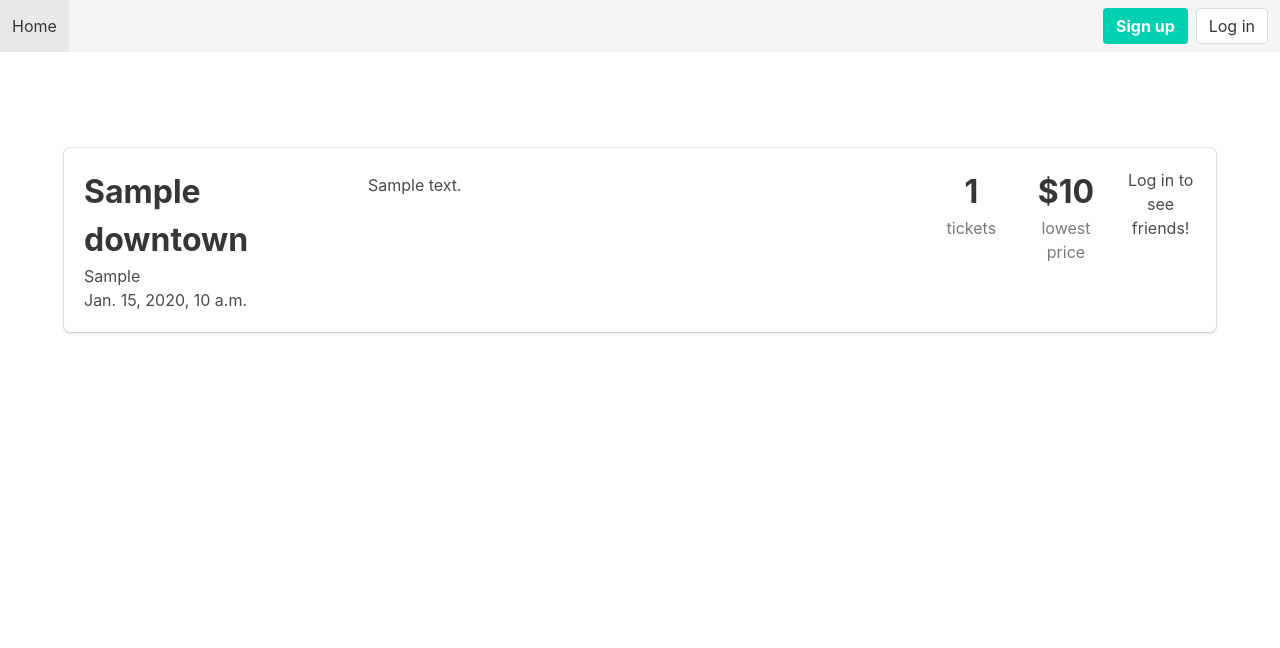
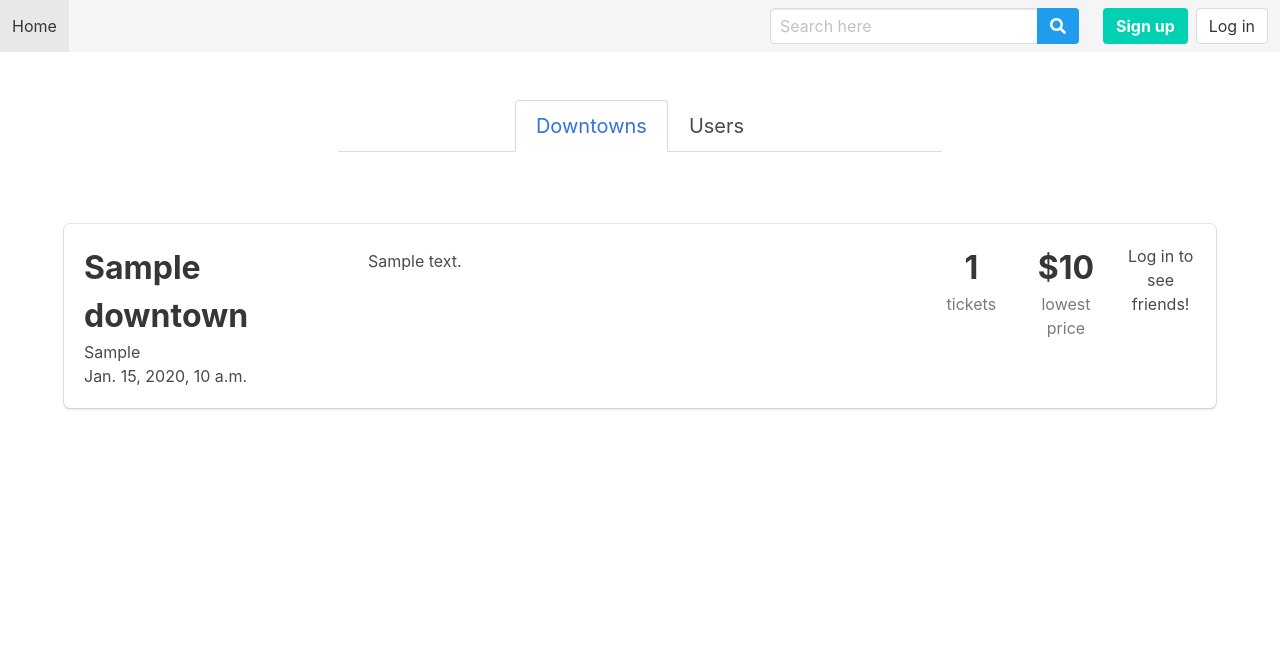
Before and after one commit to ArmaanT/downtown-marketplace, a Django app: page / in a window 1280 px wide. Shown: the top 648 px of the page. Run offline with Django 3.2, Linux system fonts and the light colour scheme; tables that the repository leaves empty hold one stand-in row (values such as "Sample post"); some libraries are stand-ins or nearby versions.

Commit message:
Add search to homepage

```diff
--- a/main/templates/main/base.html
+++ b/main/templates/main/base.html
@@ -16,6 +16,20 @@
       </div>
     </div>
     <div class="navbar-end">
+      <div class="navbar-item">
+        <form method="get" action="/">
+          <div class="field has-addons">
+            <div class="control">
+              <input class="input" name="query" type="text" placeholder="Search here"/>
+            </div>
+            <div class="control">
+              <button class="button is-info" type="submit">
+                <i class="fas fa-search"></i>
+              </button>
+            </div>
+          </div>
+        </form>
+      </div>
       {% if user.is_authenticated %}
       <div class="navbar-item">
         <div>Welcome, {{ user.first_name|default:user.username }}!</div>
--- a/main/templates/main/home.html
+++ b/main/templates/main/home.html
@@ -1,7 +1,37 @@
 {% extends 'main/base.html' %}
+{% load bulma_tags %}
+
+{% block header %}
+<div class="columns">
+  <div class="column is-6 is-offset-3">
+    <div class="tabs is-centered is-boxed is-medium">
+      <ul>
+        <li class="tab is-active" onclick="openTab(event, 'downtown-tab')"><a>Downtowns</a></li>
+        <li class="tab" onclick="openTab(event, 'user-tab')"><a>Users</a></li>
+      </ul>
+    </div>
+  </div>
+</div>
+<script>
+function openTab(evt, tabName) {
+    var i, x, tablinks;
+    x = document.getElementsByClassName("content-tab");
+    for (i = 0; i < x.length; i++) {
+        x[i].style.display = "none";
+    }
+    tablinks = document.getElementsByClassName("tab");
+    for (i = 0; i < x.length; i++) {
+        tablinks[i].className = tablinks[i].className.replace(" is-active", "");
+    }
+    document.getElementById(tabName).style.display = "block";
+    evt.currentTarget.className += " is-active";
+}
+</script>
+{% endblock %}
 
 {% block content %}
 
+<div id="downtown-tab" class="content-tab">
 {% for downtown, count in downtown_info %}
 <div class="box">
   <div class="columns">
@@ -49,5 +79,34 @@
   </div>
 </div>
 {% endfor %}
+</div>
+<div id="user-tab" class="content-tab" style="display: none;">
+{% for user, common in user_info %}
+<div class="columns">
+  <div class="column is-6 is-offset-3">
+    <a href="/accounts/profile/{{ user.username }}">
+    <div class="box" href="/accounts/profile/{{ user.username }}">
+      <div class="columns">
+        <div class="column is-9">
+          <p>
+            <strong class="is-size-3">{{ user.first_name }} {{ user.last_name }}</strong>
+            <br/>
+            @{{ user.username }}
+          </p>
+        </div>
+        <div class="column is-3 has-text-centered">
+          <p>
+            <strong class="is-size-3">{{ common }}</strong>
+            <br/>
+            common friends
+          </p>
+        </div>
+      </div>
+    </div>
+    </a>
+  </div>
+</div>
+{% endfor %}
+</div>
 
 {% endblock %}
--- a/main/views.py
+++ b/main/views.py
@@ -1,5 +1,6 @@
 from django.contrib.auth import get_user_model
 from django.contrib.auth.decorators import login_required
+from django.db.models import Q
 from django.http import HttpResponse
 from django.shortcuts import get_object_or_404
 from django.urls import reverse_lazy
@@ -9,7 +10,7 @@ from django.views.generic import TemplateView
 from django.views.generic.edit import FormView
 
 from main.forms import SignupForm
-from main.models import Downtown
+from main.models import Downtown, User
 
 
 @method_decorator(login_required, 'post')
@@ -26,16 +27,31 @@ class HomeView(TemplateView):
 
     def get_context_data(self, **kwargs):
         context = super().get_context_data(**kwargs)
-        downtowns = Downtown.objects.all()
+        query = self.request.GET.get('query', '')
+        downtowns = Downtown.objects.filter(name__contains=query)
+        users = User.objects.filter(Q(first_name__contains=query) | Q(last_name__contains=query) | Q(username__contains=query))
         if self.request.user.is_authenticated:
             following = self.request.user.following
-            context['downtown_info'] = map(
+            downtown_info = map(
                 lambda downtown: (downtown, len(following.filter(attending__id__exact=downtown.id))),
-                downtowns)
+                downtowns
+            )
+            user_info = map(
+                lambda user: (user, len(following.all() & user.following.all())),
+                users
+            )
+            downtown_info = sorted(downtown_info, key=lambda d: d[1], reverse=True)
+            user_info = sorted(user_info, key=lambda u: u[1], reverse=True)
+            context['user_info'] = user_info
+            context['downtown_info'] = downtown_info
         else:
             context['downtown_info'] = map(
                 lambda downtown: (downtown, 0),
                 downtowns)
+            context['user_info'] = map(
+                lambda user: (user, 0),
+                users
+            )
 
         return context
 
```
